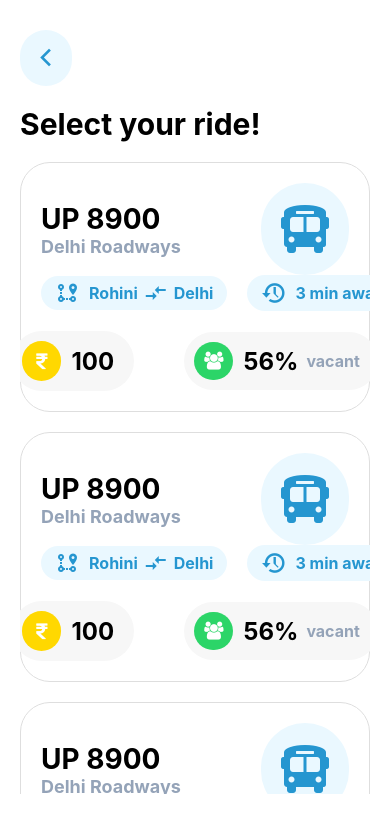
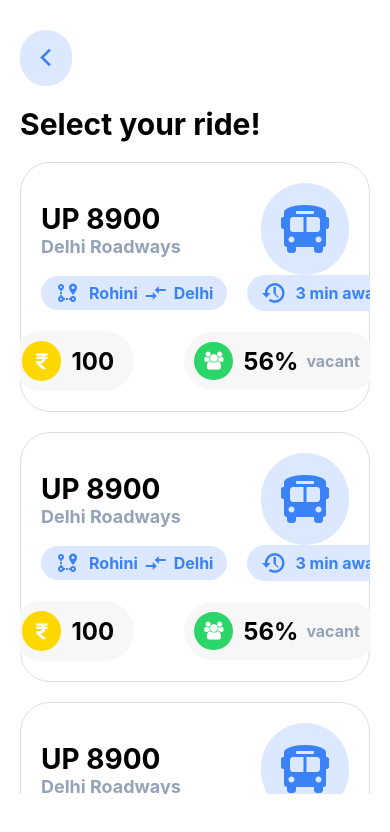
Before and after one commit to divyansh-nishad/buskaro, a React Native app: screen /BusList in a window 390 px wide. Shown: the top 832 px of the page. Built offline with nearby package versions, Linux system fonts and the light colour scheme.

Commit message:
- fixed UI

```diff
--- a/screens/BusBoardingScreen.js
+++ b/screens/BusBoardingScreen.js
@@ -52,7 +52,7 @@
                     style={styles.backBtn}
                     onPress={() => nav.goBack()}
                 >
-                    <Ionicons name="chevron-back-outline" size={28} color="#2596D0" />
+                    <Ionicons name="chevron-back-outline" size={28} color="#3B82F6" />
                 </TouchableOpacity>
             </View>
             <View style={styles.heading}>
@@ -62,7 +62,7 @@
             </View>
             <TouchableOpacity
                 style={styles.busItem}
-                onPress={() => nav.navigate('BusBoarding')}
+            // onPress={() => nav.navigate('BusBoarding')}
             >
                 <View style={styles.busItemTop}>
                     <View style={styles.itemTopLeft}>
@@ -70,22 +70,22 @@
                         <Text style={styles.busName}>Delhi Roadways</Text>
                     </View>
                     <View style={styles.itemTopRight}>
-                        <FontAwesome5 name="bus-alt" size={48} color="#2596D0" />
+                        <FontAwesome5 name="bus-alt" size={48} color="#3B82F6" />
                     </View>
                 </View>
                 <View style={styles.itemMiddle}>
                     <View style={styles.route}>
-                        <MaterialCommunityIcons name="map-marker-path" size={24} color="#2596D0" style={styles.pathIcon} />
+                        <MaterialCommunityIcons name="map-marker-path" size={24} color="#3B82F6" style={styles.pathIcon} />
                         <Text style={styles.routeSource}>
                             Rohini
                         </Text>
-                        <MaterialIcons name="compare-arrows" size={24} color="#2596D0" style={styles.routeIcon} />
+                        <MaterialIcons name="compare-arrows" size={24} color="#3B82F6" style={styles.routeIcon} />
                         <Text style={styles.routeDest}>
                             Delhi
                         </Text>
                     </View>
                     <View style={styles.minAway}>
-                        <Entypo name="back-in-time" size={24} color="#2596D0" />
+                        <Entypo name="back-in-time" size={24} color="#3B82F6" />
                         <Text style={styles.minAwayText}>3 min away</Text>
                     </View>
                 </View>
@@ -170,7 +170,7 @@
     },
     backBtn: {
         padding: 12,
-        backgroundColor: '#eaf8ff',
+        backgroundColor: '#dbe8ff',
         borderRadius: 50,
     },
     busList: {
@@ -248,7 +248,7 @@
     itemTopLeft: {},
     itemTopRight: {
         padding: 20,
-        backgroundColor: '#eaf8ff',
+        backgroundColor: '#dbe8ff',
         borderRadius: 50,
     },
     itemMiddle: {
@@ -262,7 +262,7 @@
         // justifyContent: 'space-between',
         paddingHorizontal: 14,
         paddingVertical: 5,
-        backgroundColor: '#eaf8ff',
+        backgroundColor: '#dbe8ff',
         borderRadius: 50,
     },
     pathIcon: {
@@ -277,14 +277,14 @@
         marginLeft: 20,
         paddingVertical: 5,
         paddingHorizontal: 14,
-        backgroundColor: '#eaf8ff',
+        backgroundColor: '#dbe8ff',
         borderRadius: 50,
     },
     minAwayText: {
         paddingLeft: 10,
         fontWeight: 'bold',
         fontSize: 16,
-        color: '#2596D0',
+        color: '#3B82F6',
     },
     busName: {
         fontSize: 18,
@@ -300,12 +300,12 @@
         // marginRight: 10,
         fontWeight: 'bold',
         fontSize: 16,
-        color: '#2596D0',
+        color: '#3B82F6',
     },
     routeDest: {
         fontWeight: 'bold',
         fontSize: 16,
-        color: '#2596D0',
+        color: '#3B82F6',
         // marginLeft: 10,
     },
     mapBox: {
@@ -322,7 +322,7 @@
         borderRadius: 30,
     },
     infoTextBox: {
-        backgroundColor: '#EAEDF1',
+        backgroundColor: '#f7f7f7',
         paddingHorizontal: 14,
         paddingVertical: 10,
         // width: '40%',
@@ -332,7 +332,7 @@
     infoText: {
         fontSize: 14,
         fontWeight: 'bold',
-        color: '#64748B',
+        color: '#94A3B8',
     },
     boardingBtn: {
         backgroundColor: '#3B82F6',
--- a/screens/BusInfoScreen.js
+++ b/screens/BusInfoScreen.js
@@ -49,7 +49,7 @@
                     style={styles.backBtn}
                     onPress={() => nav.goBack()}
                 >
-                    <Ionicons name="chevron-back-outline" size={28} color="#2596D0" />
+                    <Ionicons name="chevron-back-outline" size={28} color="#3B82F6" />
                 </TouchableOpacity>
             </View>
             <View style={styles.heading}>
@@ -59,7 +59,7 @@
             </View>
             <TouchableOpacity
                 style={styles.busItem}
-                onPress={() => nav.navigate('BusBoarding')}
+            // onPress={() => nav.navigate('BusBoarding')}
             >
                 <View style={styles.busItemTop}>
                     <View style={styles.itemTopLeft}>
@@ -67,24 +67,24 @@
                         <Text style={styles.busName}>Delhi Roadways</Text>
                     </View>
                     <View style={styles.itemTopRight}>
-                        <FontAwesome5 name="bus-alt" size={48} color="#2596D0" />
+                        <FontAwesome5 name="bus-alt" size={48} color="#3B82F6" />
                     </View>
                 </View>
                 <View style={styles.itemMiddle}>
                     <View style={styles.route}>
-                        <MaterialCommunityIcons name="map-marker-path" size={24} color="#2596D0" style={styles.pathIcon} />
+                        <MaterialCommunityIcons name="map-marker-path" size={24} color="#3B82F6" style={styles.pathIcon} />
                         <Text style={styles.routeSource}>
                             Rohini
                         </Text>
-                        <MaterialIcons name="compare-arrows" size={24} color="#2596D0" style={styles.routeIcon} />
+                        <MaterialIcons name="compare-arrows" size={24} color="#3B82F6" style={styles.routeIcon} />
                         <Text style={styles.routeDest}>
                             Delhi
                         </Text>
                     </View>
-                    <View style={styles.minAway}>
-                        <Entypo name="back-in-time" size={24} color="#2596D0" />
+                    {/* <View style={styles.minAway}>
+                        <Entypo name="back-in-time" size={24} color="#3B82F6" />
                         <Text style={styles.minAwayText}>3 min away</Text>
-                    </View>
+                    </View> */}
                 </View>
                 <View style={styles.busItemBottom}>
                     <View style={styles.itemBottomLeft}>
@@ -175,7 +175,7 @@
     },
     backBtn: {
         padding: 12,
-        backgroundColor: '#eaf8ff',
+        backgroundColor: '#dbe8ff',
         borderRadius: 50,
     },
     busList: {
@@ -253,7 +253,7 @@
     itemTopLeft: {},
     itemTopRight: {
         padding: 20,
-        backgroundColor: '#eaf8ff',
+        backgroundColor: '#dbe8ff',
         borderRadius: 50,
     },
     itemMiddle: {
@@ -267,7 +267,7 @@
         // justifyContent: 'space-between',
         paddingHorizontal: 14,
         paddingVertical: 5,
-        backgroundColor: '#eaf8ff',
+        backgroundColor: '#dbe8ff',
         borderRadius: 50,
     },
     pathIcon: {
@@ -282,14 +282,14 @@
         marginLeft: 20,
         paddingVertical: 5,
         paddingHorizontal: 14,
-        backgroundColor: '#eaf8ff',
+        backgroundColor: '#dbe8ff',
         borderRadius: 50,
     },
     minAwayText: {
         paddingLeft: 10,
         fontWeight: 'bold',
         fontSize: 16,
-        color: '#2596D0',
+        color: '#3B82F6',
     },
     busName: {
         fontSize: 18,
@@ -305,12 +305,12 @@
         // marginRight: 10,
         fontWeight: 'bold',
         fontSize: 16,
-        color: '#2596D0',
+        color: '#3B82F6',
     },
     routeDest: {
         fontWeight: 'bold',
         fontSize: 16,
-        color: '#2596D0',
+        color: '#3B82F6',
         // marginLeft: 10,
     },
     mapBox: {
--- a/screens/BusListScreen.js
+++ b/screens/BusListScreen.js
@@ -34,7 +34,7 @@
                     style={styles.backBtn}
                     onPress={() => nav.goBack()}
                 >
-                    <Ionicons name="chevron-back-outline" size={28} color="#2596D0" />
+                    <Ionicons name="chevron-back-outline" size={28} color="#3B82F6" />
                 </TouchableOpacity>
             </View>
             <View style={styles.heading}>
@@ -53,22 +53,22 @@
                             <Text style={styles.busName}>Delhi Roadways</Text>
                         </View>
                         <View style={styles.itemTopRight}>
-                            <FontAwesome5 name="bus-alt" size={48} color="#2596D0" />
+                            <FontAwesome5 name="bus-alt" size={48} color="#3B82F6" />
                         </View>
                     </View>
                     <View style={styles.itemMiddle}>
                         <View style={styles.route}>
-                            <MaterialCommunityIcons name="map-marker-path" size={24} color="#2596D0" style={styles.pathIcon} />
+                            <MaterialCommunityIcons name="map-marker-path" size={24} color="#3B82F6" style={styles.pathIcon} />
                             <Text style={styles.routeSource}>
                                 Rohini
                             </Text>
-                            <MaterialIcons name="compare-arrows" size={24} color="#2596D0" style={styles.routeIcon} />
+                            <MaterialIcons name="compare-arrows" size={24} color="#3B82F6" style={styles.routeIcon} />
                             <Text style={styles.routeDest}>
                                 Delhi
                             </Text>
                         </View>
                         <View style={styles.minAway}>
-                            <Entypo name="back-in-time" size={24} color="#2596D0" />
+                            <Entypo name="back-in-time" size={24} color="#3B82F6" />
                             <Text style={styles.minAwayText}>3 min away</Text>
                         </View>
                     </View>
@@ -100,22 +100,22 @@
                             <Text style={styles.busName}>Delhi Roadways</Text>
                         </View>
                         <View style={styles.itemTopRight}>
-                            <FontAwesome5 name="bus-alt" size={48} color="#2596D0" />
+                            <FontAwesome5 name="bus-alt" size={48} color="#3B82F6" />
                         </View>
                     </View>
                     <View style={styles.itemMiddle}>
                         <View style={styles.route}>
-                            <MaterialCommunityIcons name="map-marker-path" size={24} color="#2596D0" style={styles.pathIcon} />
+                            <MaterialCommunityIcons name="map-marker-path" size={24} color="#3B82F6" style={styles.pathIcon} />
                             <Text style={styles.routeSource}>
                                 Rohini
                             </Text>
-                            <MaterialIcons name="compare-arrows" size={24} color="#2596D0" style={styles.routeIcon} />
+                            <MaterialIcons name="compare-arrows" size={24} color="#3B82F6" style={styles.routeIcon} />
                             <Text style={styles.routeDest}>
                                 Delhi
                             </Text>
                         </View>
                         <View style={styles.minAway}>
-                            <Entypo name="back-in-time" size={24} color="#2596D0" />
+                            <Entypo name="back-in-time" size={24} color="#3B82F6" />
                             <Text style={styles.minAwayText}>3 min away</Text>
                         </View>
                     </View>
@@ -147,22 +147,22 @@
                             <Text style={styles.busName}>Delhi Roadways</Text>
                         </View>
                         <View style={styles.itemTopRight}>
-                            <FontAwesome5 name="bus-alt" size={48} color="#2596D0" />
+                            <FontAwesome5 name="bus-alt" size={48} color="#3B82F6" />
                         </View>
                     </View>
                     <View style={styles.itemMiddle}>
                         <View style={styles.route}>
-                            <MaterialCommunityIcons name="map-marker-path" size={24} color="#2596D0" style={styles.pathIcon} />
+                            <MaterialCommunityIcons name="map-marker-path" size={24} color="#3B82F6" style={styles.pathIcon} />
                             <Text style={styles.routeSource}>
                                 Rohini
                             </Text>
-                            <MaterialIcons name="compare-arrows" size={24} color="#2596D0" style={styles.routeIcon} />
+                            <MaterialIcons name="compare-arrows" size={24} color="#3B82F6" style={styles.routeIcon} />
                             <Text style={styles.routeDest}>
                                 Delhi
                             </Text>
                         </View>
                         <View style={styles.minAway}>
-                            <Entypo name="back-in-time" size={24} color="#2596D0" />
+                            <Entypo name="back-in-time" size={24} color="#3B82F6" />
                             <Text style={styles.minAwayText}>3 min away</Text>
                         </View>
                     </View>
@@ -194,22 +194,22 @@
                             <Text style={styles.busName}>Delhi Roadways</Text>
                         </View>
                         <View style={styles.itemTopRight}>
-                            <FontAwesome5 name="bus-alt" size={48} color="#2596D0" />
+                            <FontAwesome5 name="bus-alt" size={48} color="#3B82F6" />
                         </View>
                     </View>
                     <View style={styles.itemMiddle}>
                         <View style={styles.route}>
-                            <MaterialCommunityIcons name="map-marker-path" size={24} color="#2596D0" style={styles.pathIcon} />
+                            <MaterialCommunityIcons name="map-marker-path" size={24} color="#3B82F6" style={styles.pathIcon} />
                             <Text style={styles.routeSource}>
                                 Rohini
                             </Text>
-                            <MaterialIcons name="compare-arrows" size={24} color="#2596D0" style={styles.routeIcon} />
+                            <MaterialIcons name="compare-arrows" size={24} color="#3B82F6" style={styles.routeIcon} />
                             <Text style={styles.routeDest}>
                                 Delhi
                             </Text>
                         </View>
                         <View style={styles.minAway}>
-                            <Entypo name="back-in-time" size={24} color="#2596D0" />
+                            <Entypo name="back-in-time" size={24} color="#3B82F6" />
                             <Text style={styles.minAwayText}>3 min away</Text>
                         </View>
                     </View>
@@ -241,22 +241,22 @@
                             <Text style={styles.busName}>Delhi Roadways</Text>
                         </View>
                         <View style={styles.itemTopRight}>
-                            <FontAwesome5 name="bus-alt" size={48} color="#2596D0" />
+                            <FontAwesome5 name="bus-alt" size={48} color="#3B82F6" />
                         </View>
                     </View>
                     <View style={styles.itemMiddle}>
                         <View style={styles.route}>
-                            <MaterialCommunityIcons name="map-marker-path" size={24} color="#2596D0" style={styles.pathIcon} />
+                            <MaterialCommunityIcons name="map-marker-path" size={24} color="#3B82F6" style={styles.pathIcon} />
                             <Text style={styles.routeSource}>
                                 Rohini
                             </Text>
-                            <MaterialIcons name="compare-arrows" size={24} color="#2596D0" style={styles.routeIcon} />
+                            <MaterialIcons name="compare-arrows" size={24} color="#3B82F6" style={styles.routeIcon} />
                             <Text style={styles.routeDest}>
                                 Delhi
                             </Text>
                         </View>
                         <View style={styles.minAway}>
-                            <Entypo name="back-in-time" size={24} color="#2596D0" />
+                            <Entypo name="back-in-time" size={24} color="#3B82F6" />
                             <Text style={styles.minAwayText}>3 min away</Text>
                         </View>
                     </View>
@@ -308,7 +308,7 @@
     },
     backBtn: {
         padding: 12,
-        backgroundColor: '#eaf8ff',
+        backgroundColor: '#dbe8ff',
         borderRadius: 50,
     },
     busList: {
@@ -386,7 +386,7 @@
     itemTopLeft: {},
     itemTopRight: {
         padding: 20,
-        backgroundColor: '#eaf8ff',
+        backgroundColor: '#dbe8ff',
         borderRadius: 50,
     },
     itemMiddle: {
@@ -400,7 +400,7 @@
         // justifyContent: 'space-between',
         paddingHorizontal: 14,
         paddingVertical: 5,
-        backgroundColor: '#eaf8ff',
+        backgroundColor: '#dbe8ff',
         borderRadius: 50,
     },
     pathIcon: {
@@ -415,14 +415,14 @@
         marginLeft: 20,
         paddingVertical: 5,
         paddingHorizontal: 14,
-        backgroundColor: '#eaf8ff',
+        backgroundColor: '#dbe8ff',
         borderRadius: 50,
     },
     minAwayText: {
         paddingLeft: 10,
         fontWeight: 'bold',
         fontSize: 16,
-        color: '#2596D0',
+        color: '#3B82F6',
     },
     busName: {
         fontSize: 18,
@@ -433,17 +433,18 @@
         fontSize: 28,
         // marginVertical: 5,
         fontWeight: 'bold',
+        // color: '#3b82f6',
     },
     routeSource: {
         // marginRight: 10,
         fontWeight: 'bold',
         fontSize: 16,
-        color: '#2596D0',
+        color: '#3B82F6',
     },
     routeDest: {
         fontWeight: 'bold',
         fontSize: 16,
-        color: '#2596D0',
+        color: '#3B82F6',
         // marginLeft: 10,
     },
 })
```
